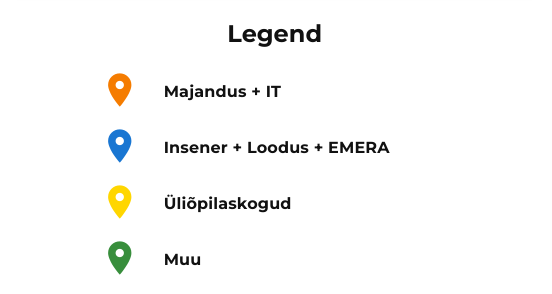
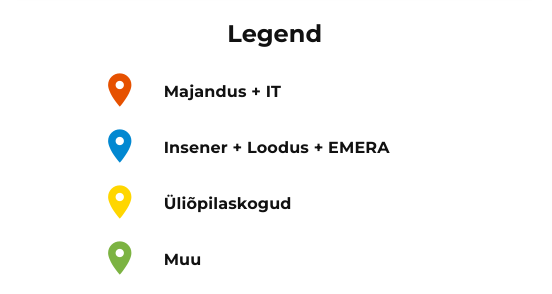
Before and after one commit to taltech-ye/avalook-2025, a plain HTML site: page index.html in a window 1280 px wide. Shown: the part 688-982 px from the top of the page, 0-552 px from the left. Drawn offline with Linux system fonts and the light colour scheme; grey boxes are pictures that could not be loaded.

Commit message:
Fixed colors, made more accurate

```diff
--- a/index.html
+++ b/index.html
@@ -43,11 +43,11 @@
                 <h3>Legend</h3>
                 <div class="pin-row">
                     <div class="pin-item">
-                        <span class="material-icons pin-icon" style="color:#f57c00;">location_on</span>
+                        <span class="material-icons pin-icon" style="color:#e65100;">location_on</span>
                         <h5>Majandus + IT</h5>
                     </div>
                     <div class="pin-item">
-                        <span class="material-icons pin-icon" style="color:#1976d2;">location_on</span>
+                        <span class="material-icons pin-icon" style="color:#0288d1;">location_on</span>
                         <h5>Insener + Loodus + EMERA</h5>
                     </div>
                     <div class="pin-item">
@@ -55,7 +55,7 @@
                         <h5>Üliõpilaskogud</h5>
                     </div>
                     <div class="pin-item">
-                        <span class="material-icons pin-icon" style="color:#388e3c;">location_on</span>
+                        <span class="material-icons pin-icon" style="color:#7cb342;">location_on</span>
                         <h5>Muu</h5>
                     </div>
                 </div>
```
